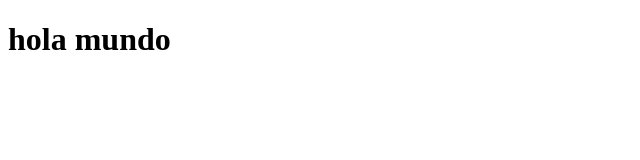
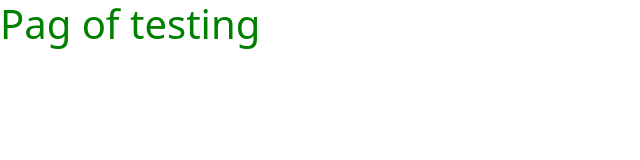
Before and after one commit to Leonel30/DigLabAcademy, a plain HTML site: page index.html in a window 1280 px wide. Shown: the whole page, without its empty margins (0-640 px from the left). Drawn offline with nearby package versions, Linux system fonts and the light colour scheme.

Commit message:
subiendo archivos prueba

```diff
--- a/index.html
+++ b/index.html
@@ -1,13 +1,21 @@
 <!DOCTYPE html>
-<html lang="en">
+<html lang="es">
 <head>
     <meta charset="UTF-8">
     <meta http-equiv="X-UA-Compatible" content="IE=edge">
     <meta name="viewport" content="width=device-width, initial-scale=1.0">
-    <title>Document</title>
+    <title>DigLabAcademy</title>
+    <link rel="stylesheet" href="style/style.css">
+    <link href="https://cdn.jsdelivr.net/npm/bootstrap@5.0.2/dist/css/bootstrap.min.css" rel="stylesheet" integrity="sha384-EVSTQN3/azprG1Anm3QDgpJLIm9Nao0Yz1ztcQTwFspd3yD65VohhpuuCOmLASjC" crossorigin="anonymous">
+
+
 </head>
-<h1>hola mundo</h1>
+<h1>Pag of testing</h1>
 
+
+
+<script src="https://cdn.jsdelivr.net/npm/@popperjs/core@2.9.2/dist/umd/popper.min.js" integrity="sha384-IQsoLXl5PILFhosVNubq5LC7Qb9DXgDA9i+tQ8Zj3iwWAwPtgFTxbJ8NT4GN1R8p" crossorigin="anonymous"></script>
+<script src="https://cdn.jsdelivr.net/npm/bootstrap@5.0.2/dist/js/bootstrap.min.js" integrity="sha384-cVKIPhGWiC2Al4u+LWgxfKTRIcfu0JTxR+EQDz/bgldoEyl4H0zUF0QKbrJ0EcQF" crossorigin="anonymous"></script>
 <body>
 
 </body>
--- /dev/null
+++ b/style/style.css
@@ -0,0 +1,8 @@
+*{
+    margin: 0;
+    padding: 0;
+    box-sizing: border-box;
+}
+h1 {
+    color:green;
+}
```
